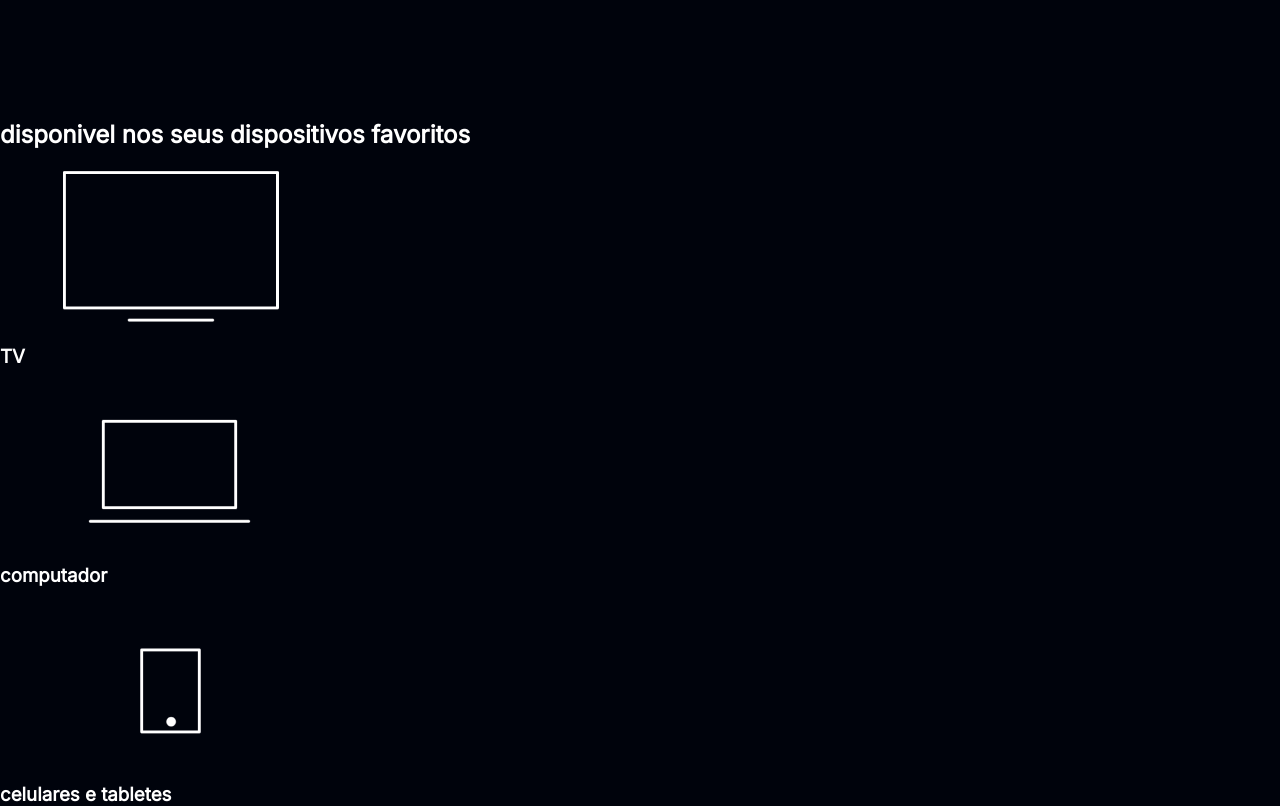
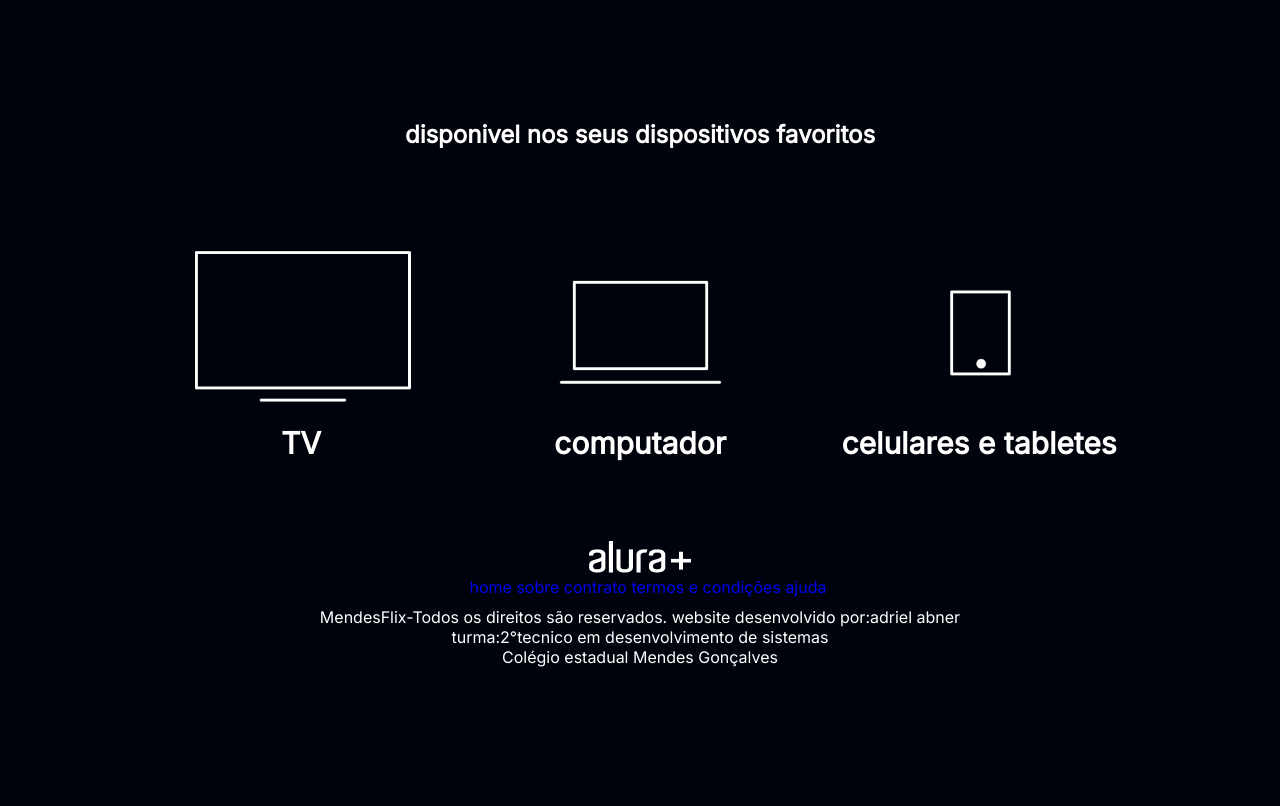
Before and after one commit to adrieltreter/mendesflix-2front23, a plain HTML site: page index.html in a window 1280 px wide. Shown: the part 3080-3886 px from the top of the page. After the commit the page ends 3757 px from the top, so only its background shows below. Drawn offline with Linux system fonts and the light colour scheme.

Commit message:
Add files via upload

```diff
--- a/css/style.css
+++ b/css/style.css
@@ -84,3 +84,30 @@ body{
     font-size: 38px;
     color: var(--branco-principal);
 }
+.dispositivos_lista{
+    display: flex;
+    justify-content: center;
+    list-style-type: none;
+    margin: 5em 0;
+}
+.dispositivos{
+    text-align: center;
+}
+.lista_item{
+    font-size: 30px;
+}
+.lista_link{
+    text-decoration:none ;
+    color: var(--branco-principal);
+    margin-left: 1em;
+}
+.rodape{
+    text-align: center;
+
+}
+.rodape li{
+    display: inline-block;
+}
+p.texto_rodape{
+    padding: 10px;
+}
--- a/index.html
+++ b/index.html
@@ -71,20 +71,45 @@
             </h2>
             <ul class="dispositivos_lista">
                 <li>
-                    <img src="tv.png" alt="televisao">
+                    <img src="img/tv.png" alt="televisao">
                     <h3 class="lista_item">TV</h3>
                 </li>
 
                 <li>
-                    <img src="computador.png" alt="televisao">
+                    <img src="img/computador.png"televisao">
                     <h3 class="lista_item">computador</h3>
                 </li>
                 <li>
-                    <img src="celular.png" alt="televisao">
+                    <img src="img/celular.png" alt="televisao">
                     <h3 class="lista_item">celulares e tabletes</h3>
                 </li>
 
             </ul>
         </section>
+        <footer class="rodape">
+            <img src="img/Logo (1).png" alt="">
+            <ul class="lista_link">
+                <li>
+                    <a href="#">home</a>
+                </li>
+                <li>
+                    <a href="#">sobre</a>
+                </li>
+                <li>
+                    <a href="#">contrato</a>
+                </li>
+                <li>
+                    <a href="#">termos e condições</a>
+                </li>
+                <li>
+                    <a href="#">ajuda</a>
+                </li>
+            </ul>
+            <p class="texto_rodape"> MendesFlix-Todos os direitos são reservados.
+                website desenvolvido por:adriel abner
+                <br>turma:2°tecnico em desenvolvimento de sistemas
+                <br>Colégio estadual Mendes Gonçalves
+            </p>
+        </footer>
         </p>
     </div>
```
Also changed, not shown: img/Logo (1).png (added), img/Logo.png (added), img/celular.png (added), img/computador.png (added), img/tv.png (added).
